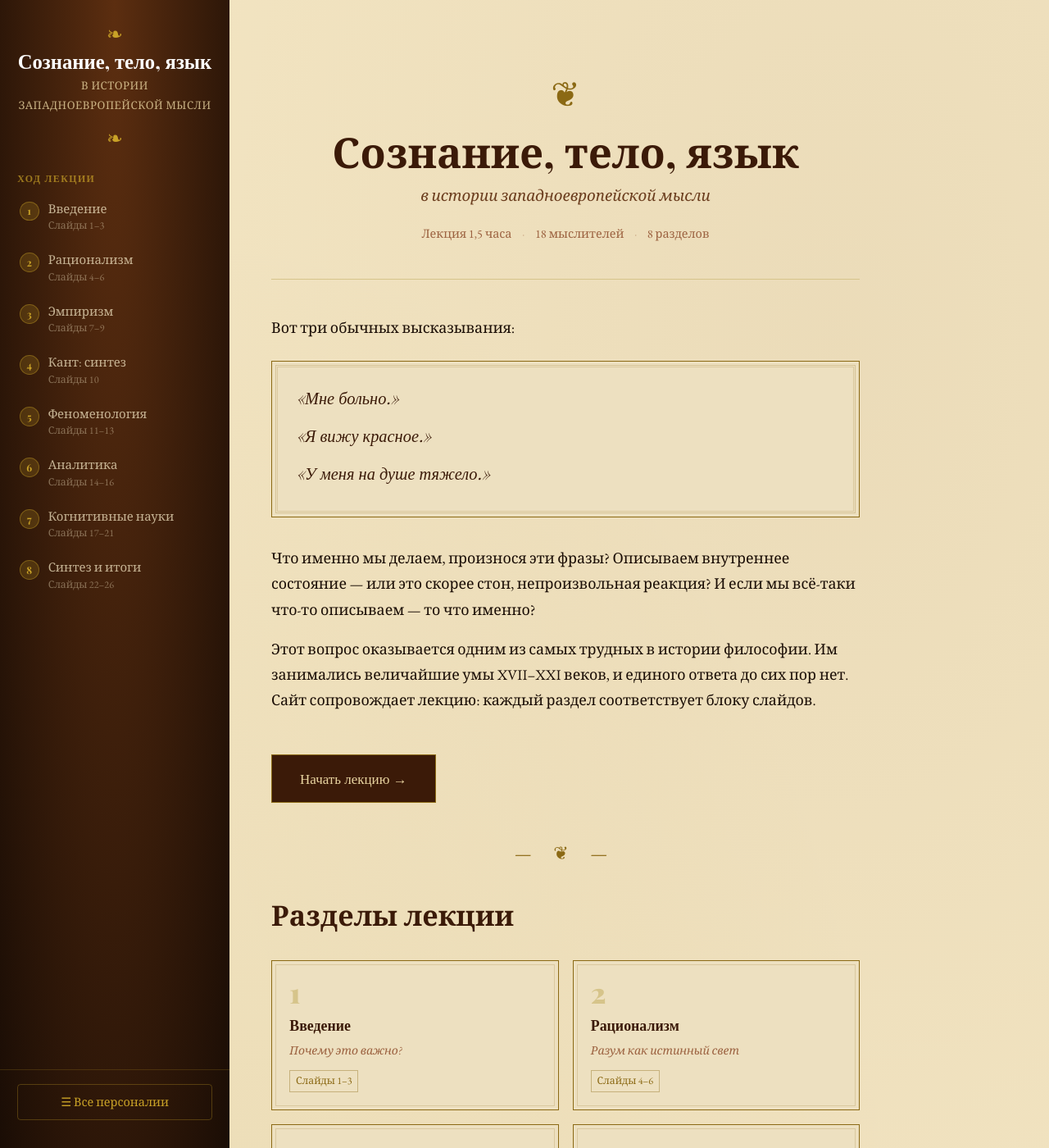
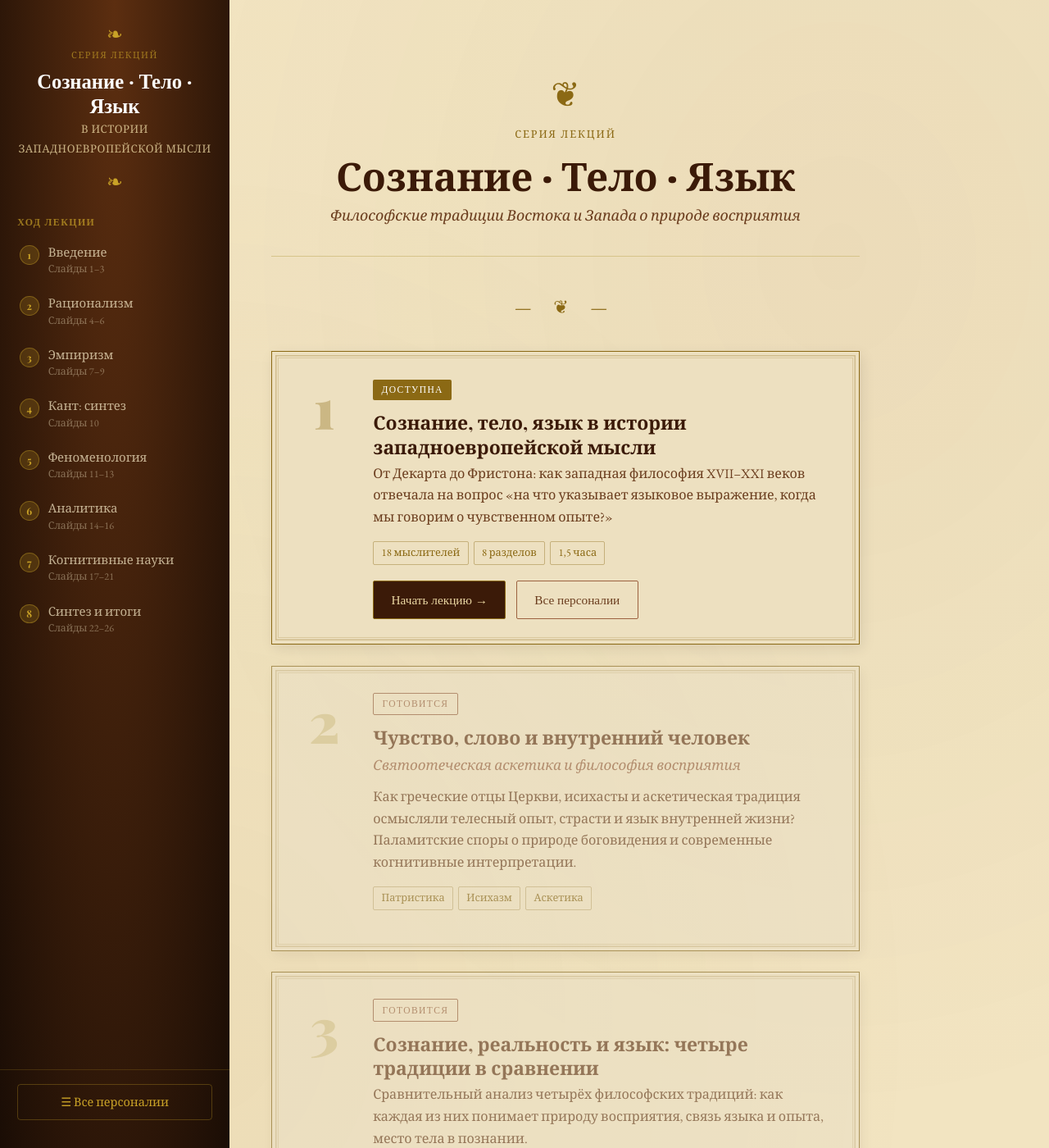
Before and after one commit to kagort/language-of-experience, a Jekyll site: the page built from index.html, in a window 1280 px wide and 1400 px high. Shown: the whole window at 82% size. Built offline with Jekyll 4.4.1, drawn with Linux system fonts in a browser that asks for light colours; some web fonts are replaced; some of the changed text lies outside the part shown.

Commit message:
Redesign home page as lecture series selector (3 lectures)

```diff
--- a/_layouts/default.html
+++ b/_layouts/default.html
@@ -16,7 +16,8 @@
       <header class="sidebar-header">
         <a href="{{ '/' | relative_url }}" class="site-brand">
           <div class="brand-ornament">❧</div>
-          <h1 class="brand-title">{{ site.title }}</h1>
+          <p class="brand-series">Серия лекций</p>
+          <h1 class="brand-title">Сознание · Тело · Язык</h1>
           <p class="brand-subtitle">{{ site.subtitle }}</p>
           <div class="brand-ornament">❧</div>
         </a>
--- a/assets/css/style.scss
+++ b/assets/css/style.scss
@@ -158,6 +158,15 @@ hr {
   text-decoration: none;
 }
 .site-brand:hover { color: #fff; }
+
+.brand-series {
+  font-size: 0.65rem;
+  letter-spacing: 0.14em;
+  text-transform: uppercase;
+  color: var(--gold-light);
+  opacity: 0.65;
+  margin-bottom: 0.2rem;
+}
 
 .brand-ornament {
   font-size: 1.4rem;
@@ -893,6 +902,175 @@ hr {
 .start-link:hover { background: var(--gold); color: #fff; }
 
 /* ============================================================
+   SERIES / LECTURE LIST (home page)
+   ============================================================ */
+.series-hero {
+  text-align: center;
+  padding: 3rem 1rem 2rem;
+  border-bottom: 1px solid var(--parchment-dark);
+  margin-bottom: 2.5rem;
+}
+.series-label {
+  font-size: 0.75rem;
+  letter-spacing: 0.15em;
+  text-transform: uppercase;
+  color: var(--gold);
+  margin-bottom: 0.6rem;
+}
+.series-title {
+  font-size: 2.8rem;
+  font-weight: 900;
+  color: var(--brown-dark);
+  margin-bottom: 0.4rem;
+  line-height: 1.15;
+}
+.series-subtitle {
+  font-size: 1.05rem;
+  color: var(--brown-mid);
+  font-style: italic;
+}
+
+.lectures-list {
+  display: flex;
+  flex-direction: column;
+  gap: 1.5rem;
+  margin-top: 0.5rem;
+}
+
+.lecture-entry {
+  display: flex;
+  gap: 1.75rem;
+  background: var(--parchment-card);
+  border: 1.5px solid var(--gold);
+  padding: 1.75rem 2rem;
+  position: relative;
+  box-shadow: inset 0 0 0 4px var(--parchment-card),
+              inset 0 0 0 5.5px rgba(139,105,20,0.3),
+              3px 5px 16px rgba(26,13,5,0.09);
+  transition: box-shadow var(--transition), transform var(--transition);
+}
+.lecture-entry::before {
+  content: '';
+  position: absolute;
+  inset: 7px;
+  border: 1px solid rgba(139,105,20,0.2);
+  pointer-events: none;
+}
+.lecture-entry--available:hover {
+  transform: translateY(-2px);
+  box-shadow: inset 0 0 0 4px var(--parchment-card),
+              inset 0 0 0 5.5px rgba(139,105,20,0.3),
+              4px 8px 24px rgba(26,13,5,0.15);
+}
+.lecture-entry--soon {
+  opacity: 0.65;
+  filter: grayscale(0.15);
+}
+
+.lecture-num {
+  flex-shrink: 0;
+  font-family: 'Playfair Display', serif;
+  font-size: 4rem;
+  font-weight: 900;
+  line-height: 1;
+  color: var(--parchment-dark);
+  width: 3.5rem;
+  text-align: center;
+  padding-top: 0.15rem;
+  user-select: none;
+}
+.lecture-entry--available .lecture-num { color: rgba(139,105,20,0.35); }
+
+.lecture-body { flex: 1; min-width: 0; }
+
+.lecture-status {
+  display: inline-block;
+  font-size: 0.68rem;
+  letter-spacing: 0.12em;
+  text-transform: uppercase;
+  font-family: 'EB Garamond', serif;
+  padding: 0.15rem 0.6rem;
+  border-radius: 2px;
+  margin-bottom: 0.7rem;
+}
+.lecture-status--available {
+  background: var(--gold);
+  color: #fff;
+}
+.lecture-status--soon {
+  border: 1px solid var(--brown-light);
+  color: var(--brown-light);
+}
+
+.lecture-entry .lecture-title {
+  font-size: 1.35rem;
+  font-weight: 700;
+  color: var(--brown-dark);
+  margin-bottom: 0.3rem;
+  line-height: 1.3;
+}
+.lecture-entry--soon .lecture-title { color: var(--brown-mid); }
+
+.lecture-subtitle-extra {
+  font-size: 1rem;
+  font-style: italic;
+  color: var(--brown-light);
+  margin-bottom: 0.6rem;
+}
+
+.lecture-desc {
+  font-size: 0.95rem;
+  color: var(--brown-mid);
+  line-height: 1.65;
+  margin-bottom: 0.9rem;
+}
+
+.lecture-tags {
+  display: flex;
+  flex-wrap: wrap;
+  gap: 0.35rem;
+  margin-bottom: 1.1rem;
+}
+.lecture-tags span {
+  font-size: 0.75rem;
+  color: var(--gold);
+  border: 1px solid rgba(139,105,20,0.4);
+  padding: 0.15rem 0.55rem;
+  border-radius: 2px;
+}
+
+.lecture-actions { display: flex; gap: 0.75rem; flex-wrap: wrap; }
+
+.lecture-btn {
+  display: inline-block;
+  font-family: 'Playfair Display', serif;
+  font-size: 0.9rem;
+  padding: 0.55rem 1.25rem;
+  border-radius: 2px;
+  text-decoration: none;
+  transition: background var(--transition), color var(--transition), transform var(--transition);
+}
+.lecture-btn--primary {
+  background: var(--brown-dark);
+  color: var(--gold-pale);
+  border: 1px solid var(--gold);
+}
+.lecture-btn--primary:hover {
+  background: var(--gold);
+  color: #fff;
+  transform: translateY(-1px);
+}
+.lecture-btn--ghost {
+  background: transparent;
+  color: var(--brown-mid);
+  border: 1px solid var(--brown-light);
+}
+.lecture-btn--ghost:hover {
+  border-color: var(--gold);
+  color: var(--gold);
+}
+
+/* ============================================================
    PHILOSOPHERS INDEX PAGE
    ============================================================ */
 .philosophers-page { }
--- a/index.html
+++ b/index.html
@@ -1,46 +1,82 @@
 ---
 layout: default
-title: "Сознание, тело, язык"
+title: "Лекторий"
 ---
 
-<div class="index-hero">
+<div class="series-hero">
   <span class="index-ornament">❦</span>
-  <h1>Сознание, тело, язык</h1>
-  <p class="subtitle">в истории западноевропейской мысли</p>
-  <div class="lecture-meta">
-    <span>Лекция 1,5 часа</span>
-    <span class="sep">·</span>
-    <span>18 мыслителей</span>
-    <span class="sep">·</span>
-    <span>8 разделов</span>
-  </div>
-</div>
-
-<div class="index-intro">
-  <p>Вот три обычных высказывания:</p>
-  <div class="opening-questions">
-    <p>«Мне больно.»</p>
-    <p>«Я вижу красное.»</p>
-    <p>«У меня на душе тяжело.»</p>
-  </div>
-  <p>Что именно мы делаем, произнося эти фразы? Описываем внутреннее состояние — или это скорее стон, непроизвольная реакция? И если мы всё-таки что-то описываем — то что именно?</p>
-  <p>Этот вопрос оказывается одним из самых трудных в истории философии. Им занимались величайшие умы XVII–XXI веков, и единого ответа до сих пор нет. Сайт сопровождает лекцию: каждый раздел соответствует блоку слайдов.</p>
-
-  <a href="/lecture/01-intro/" class="start-link">Начать лекцию →</a>
+  <p class="series-label">Серия лекций</p>
+  <h1 class="series-title">Сознание · Тело · Язык</h1>
+  <p class="series-subtitle">Философские традиции Востока и Запада о природе восприятия</p>
 </div>
 
 <div class="divider">— ❦ —</div>
 
-<h2 style="margin-bottom: 1rem;">Разделы лекции</h2>
+<div class="lectures-list">
 
-<div class="section-grid">
-  {% assign sorted_sections = site.sections | sort: 'order' %}
-  {% for section in sorted_sections %}
-  <a href="{{ section.url | relative_url }}" class="section-card">
-    <div class="card-order">{{ section.order }}</div>
-    <div class="card-title">{{ section.title }}</div>
-    {% if section.subtitle %}<div class="card-sub">{{ section.subtitle }}</div>{% endif %}
-    <div class="card-slides">{{ section.slides }}</div>
-  </a>
-  {% endfor %}
+  <!-- Лекция 1 — готова -->
+  <div class="lecture-entry lecture-entry--available">
+    <div class="lecture-num">1</div>
+    <div class="lecture-body">
+      <div class="lecture-status lecture-status--available">Доступна</div>
+      <h2 class="lecture-title">Сознание, тело, язык в истории западноевропейской мысли</h2>
+      <p class="lecture-desc">
+        От Декарта до Фристона: как западная философия XVII–XXI веков отвечала на вопрос
+        «на что указывает языковое выражение, когда мы говорим о чувственном опыте?»
+      </p>
+      <div class="lecture-tags">
+        <span>18 мыслителей</span>
+        <span>8 разделов</span>
+        <span>1,5 часа</span>
+      </div>
+      <div class="lecture-actions">
+        <a href="{{ '/lecture/01-intro/' | relative_url }}" class="lecture-btn lecture-btn--primary">
+          Начать лекцию →
+        </a>
+        <a href="{{ '/philosophers/' | relative_url }}" class="lecture-btn lecture-btn--ghost">
+          Все персоналии
+        </a>
+      </div>
+    </div>
+  </div>
+
+  <!-- Лекция 2 — скоро -->
+  <div class="lecture-entry lecture-entry--soon">
+    <div class="lecture-num">2</div>
+    <div class="lecture-body">
+      <div class="lecture-status lecture-status--soon">Готовится</div>
+      <h2 class="lecture-title">Чувство, слово и внутренний человек</h2>
+      <p class="lecture-subtitle-extra">Святоотеческая аскетика и философия восприятия</p>
+      <p class="lecture-desc">
+        Как греческие отцы Церкви, исихасты и аскетическая традиция осмысляли телесный опыт,
+        страсти и язык внутренней жизни? Паламитские споры о природе боговидения
+        и современные когнитивные интерпретации.
+      </p>
+      <div class="lecture-tags">
+        <span>Патристика</span>
+        <span>Исихазм</span>
+        <span>Аскетика</span>
+      </div>
+    </div>
+  </div>
+
+  <!-- Лекция 3 — скоро -->
+  <div class="lecture-entry lecture-entry--soon">
+    <div class="lecture-num">3</div>
+    <div class="lecture-body">
+      <div class="lecture-status lecture-status--soon">Готовится</div>
+      <h2 class="lecture-title">Сознание, реальность и язык: четыре традиции в сравнении</h2>
+      <p class="lecture-desc">
+        Сравнительный анализ четырёх философских традиций: как каждая из них понимает
+        природу восприятия, связь языка и опыта, место тела в познании.
+      </p>
+      <div class="lecture-tags">
+        <span>Западная философия</span>
+        <span>Святоотеческая аскетика</span>
+        <span>Индуизм</span>
+        <span>Буддизм</span>
+      </div>
+    </div>
+  </div>
+
 </div>
```
